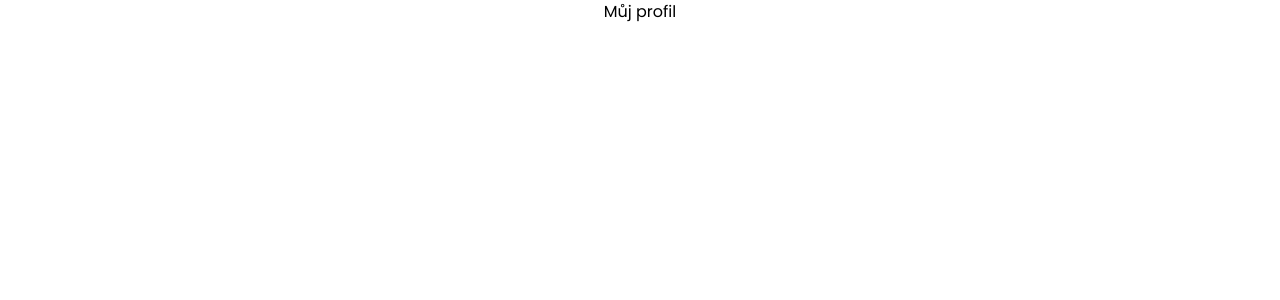
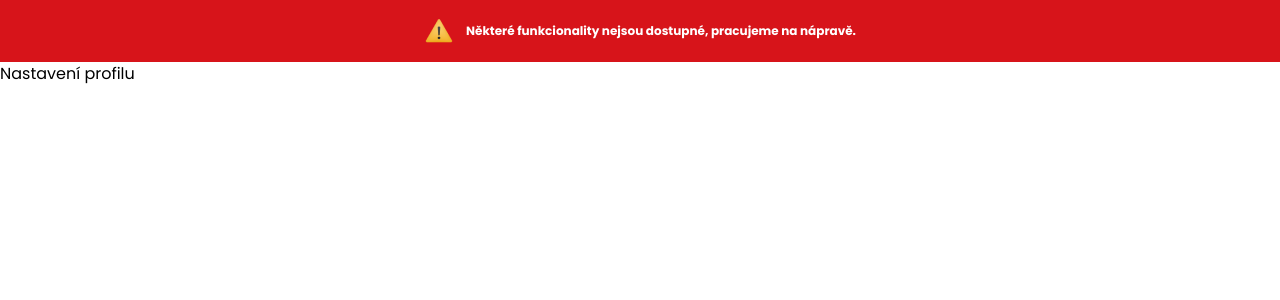
Before and after one commit to prikryla/friendly_betting, a Next.js app in the folder frontend/: page /dashboard/profile in a window 1280 px wide. Shown: the top 300 px of the page. Built offline with nearby package versions, Linux system fonts and the light colour scheme.

Commit message:
create WIP banner

```diff
--- /dev/null
+++ b/frontend/src/app/components/WorkInProgress/WorkInProgress.scss
@@ -0,0 +1,10 @@
+@tailwind base;
+@tailwind components;
+@tailwind utilities;
+
+.workInProgress {
+    @apply w-screen text-xs py-4 px-4 flex flex-row items-center gap-3 font-bold justify-center;
+    color: #fff;
+    background-color: #D7141A;
+
+}
--- /dev/null
+++ b/frontend/src/app/components/WorkInProgress/WorkInProgress.tsx
@@ -0,0 +1,15 @@
+import React from "react";
+import './WorkInProgress.scss';
+import Image from "next/image";
+
+const WorkInProgress: React.FC = () => {
+
+    return (
+        <div className="workInProgress">
+            <Image src="/Warning.png" width={30} height={30} alt="Ikona varování"/>
+            <p>Některé funkcionality nejsou dostupné, pracujeme na nápravě.</p>
+        </div>
+    )
+}
+
+export default WorkInProgress;
--- a/frontend/src/app/dashboard/profile/page.tsx
+++ b/frontend/src/app/dashboard/profile/page.tsx
@@ -1,3 +1,4 @@
+import WorkInProgress from "@/app/components/WorkInProgress/WorkInProgress";
 import { Metadata } from "next";
 
 export const metadata: Metadata = {
@@ -5,8 +6,9 @@ export const metadata: Metadata = {
 };
 const MyProfile = () => {
   return (
-    <main className="flex justify-center">
-      <h1>Můj profil</h1>
+    <main>
+      <WorkInProgress />
+      <h1>Nastavení profilu</h1>
     </main>
   );
 };
```
Also changed, not shown: frontend/public/Warning.png (added).
